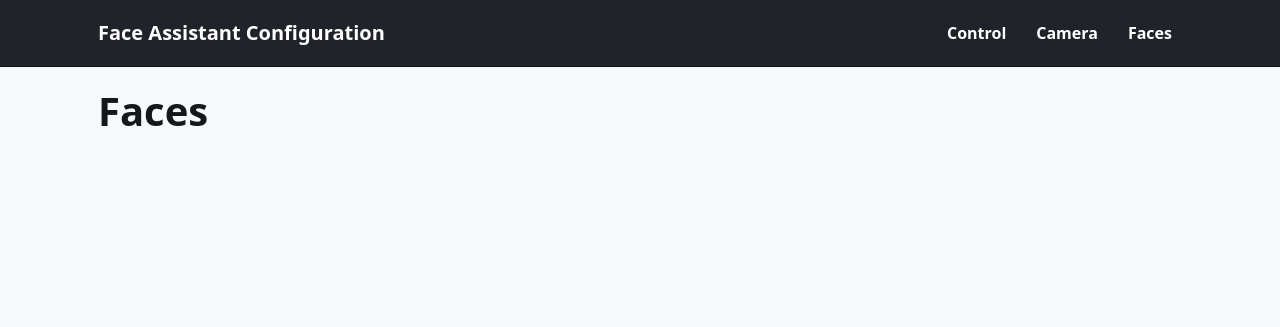
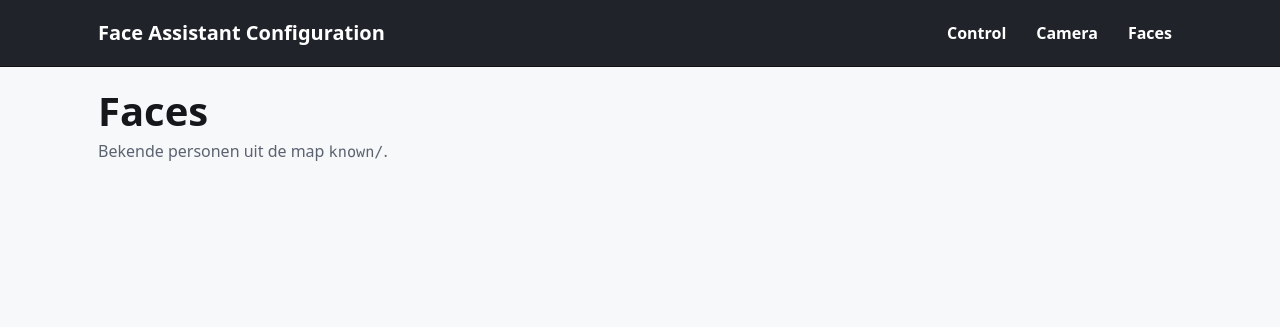
Before and after one commit to mdequanter/faceassist, a Flask app: page /faces in a window 1280 px wide. Shown: the top 327 px of the page. Run offline with Flask 3, Linux system fonts and the light colour scheme.

Commit message:
Update faces.html

```diff
--- a/templates/faces.html
+++ b/templates/faces.html
@@ -2,33 +2,42 @@
 {% set title = "Faces" %}
 
 {% block content %}
-  <h1>Faces</h1>
+  <div style="display:flex; flex-wrap:wrap; align-items:flex-end; justify-content:space-between; gap:14px;">
+    <div>
+      <h1>Faces</h1>
+      <p class="muted" style="margin-top:6px;">Bekende personen uit de map <code>known/</code>.</p>
+    </div>
+  </div>
 
-  <div style="display:grid; grid-template-columns:repeat(auto-fit, minmax(300px, 1fr)); gap:12px;">
+  <div style="display:grid; gap:18px; grid-template-columns:repeat(auto-fit, minmax(280px, 1fr)); margin-top:18px;">
     {% for p in people %}
-      <div class="card" style="margin:0; display:flex; flex-direction:column; min-height:500px;">
-        <h2 style="margin:0 0 6px 0;">{{ p.name }} ({{ p.count }} foto's)</h2>
+      <section class="panel" style="display:grid; gap:14px; min-height:520px;">
+        <div>
+          <h2 style="margin-bottom:4px;">{{ p.name }}</h2>
+          <div class="muted">{{ p.count }} foto{{ "'s" if p.count != 1 else "" }}</div>
+        </div>
+
         {% if p.preview %}
-          <div style="margin-top:10px; height:320px; width:100%; background:#f6f6f6; border-radius:12px; overflow:hidden;">
-            <a href="{{ url_for('known_person_page', person=p.name) }}" title="Show photos of {{ p.name }}" style="display:block; height:100%; width:100%;">
-              <img alt="Preview van {{ p.name }}"
-                   src="{{ url_for('known_person_file', person=p.name, filename=p.preview) }}"
-                   style="width:100%; height:100%; object-fit:contain; display:block;">
-            </a>
-          </div>
-          <form action="{{ url_for('known_delete') }}" method="post" style="margin:0;" onsubmit="return confirm('Ben je zeker dat je persoon {{ p.name }} wil verwijderen?');">
-            <input type="hidden" name="person" value="{{ p.name }}">
-            <button class="btn btn-danger" type="submit">Delete person</button>
-          </form>
+          <a href="{{ url_for('known_person_page', person=p.name) }}" title="Bekijk alle foto's van {{ p.name }}" style="display:block; border-radius:14px; overflow:hidden; background:#f6f6f6;">
+            <img
+              src="{{ url_for('known_person_file', person=p.name, filename=p.preview) }}"
+              alt="Preview van {{ p.name }}"
+              style="width:100%; height:320px; object-fit:cover; display:block;">
+          </a>
         {% else %}
-          <div style="margin-top:10px; height:320px; width:100%; display:flex; align-items:center; justify-content:center; border:1px dashed #bbb; border-radius:12px; padding:16px; text-align:center;">
-            <p class="muted" style="margin:0;">No footos in <span class="mono">known/{{ p.name }}/</span>.</p>
+          <div style="min-height:320px; display:flex; align-items:center; justify-content:center; text-align:center; border:1px dashed #bbb; border-radius:12px; padding:18px; background:#fff;">
+            <p class="muted" style="margin:0;">Nog geen foto's in <code>known/{{ p.name }}/</code>.</p>
           </div>
         {% endif %}
 
-        <div style="margin-top:10px; display:flex; justify-content:space-between; align-items:center; gap:8px;">
+        <div class="actions" style="margin-top:auto; justify-content:space-between; gap:10px; flex-wrap:wrap; display:flex; align-items:center;">
+          <a class="btn btn-primary" href="{{ url_for('known_person_page', person=p.name) }}">Bekijk alle foto's</a>
+          <form action="{{ url_for('known_delete') }}" method="post" style="margin:0;">
+            <input type="hidden" name="person" value="{{ p.name }}">
+            <button class="btn btn-danger" type="submit" onclick="return confirm('Ben je zeker dat je persoon {{ p.name }} wil verwijderen?');">Verwijder persoon</button>
+          </form>
         </div>
-      </div>
+      </section>
     {% endfor %}
   </div>
 {% endblock %}
```
